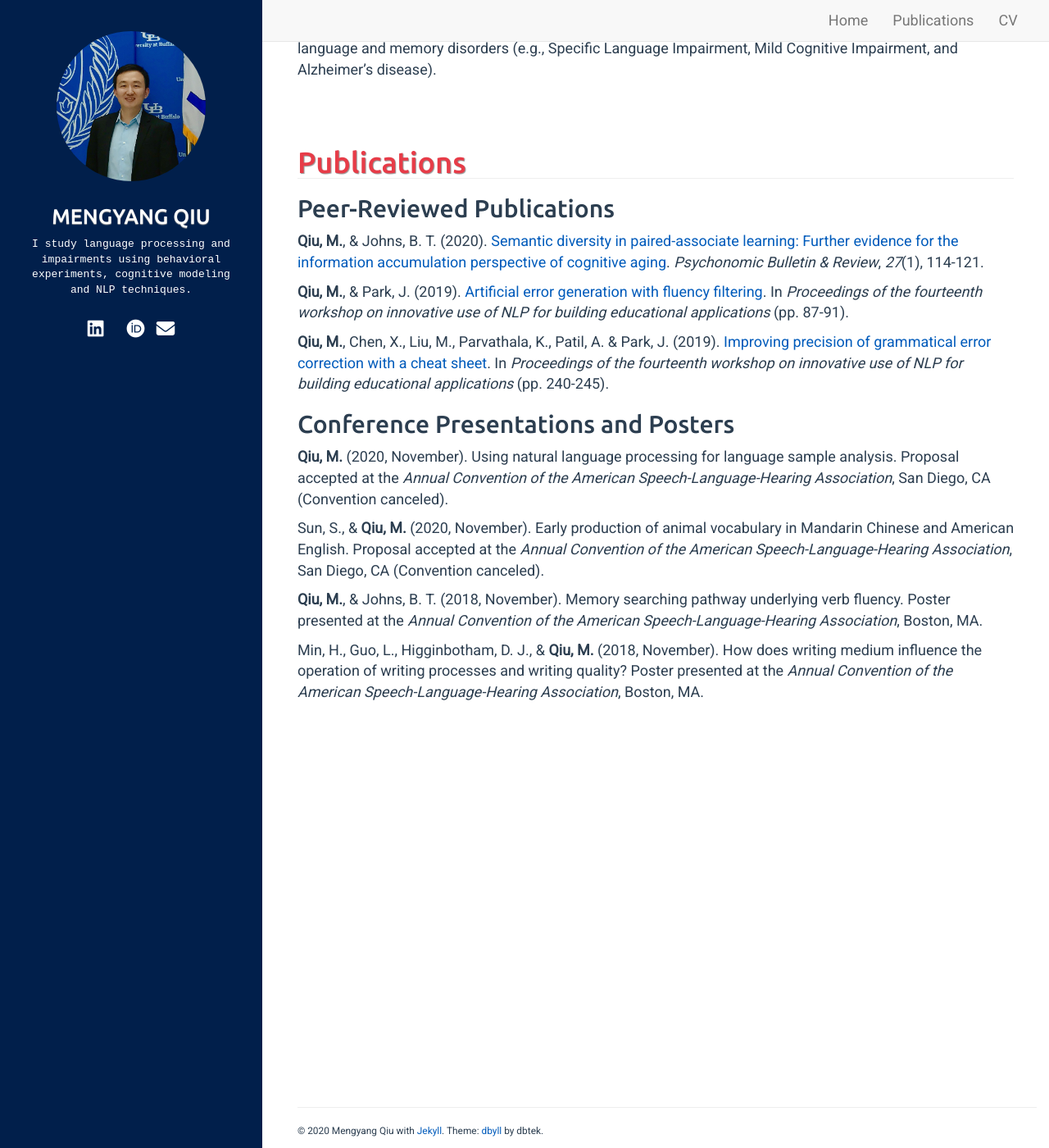
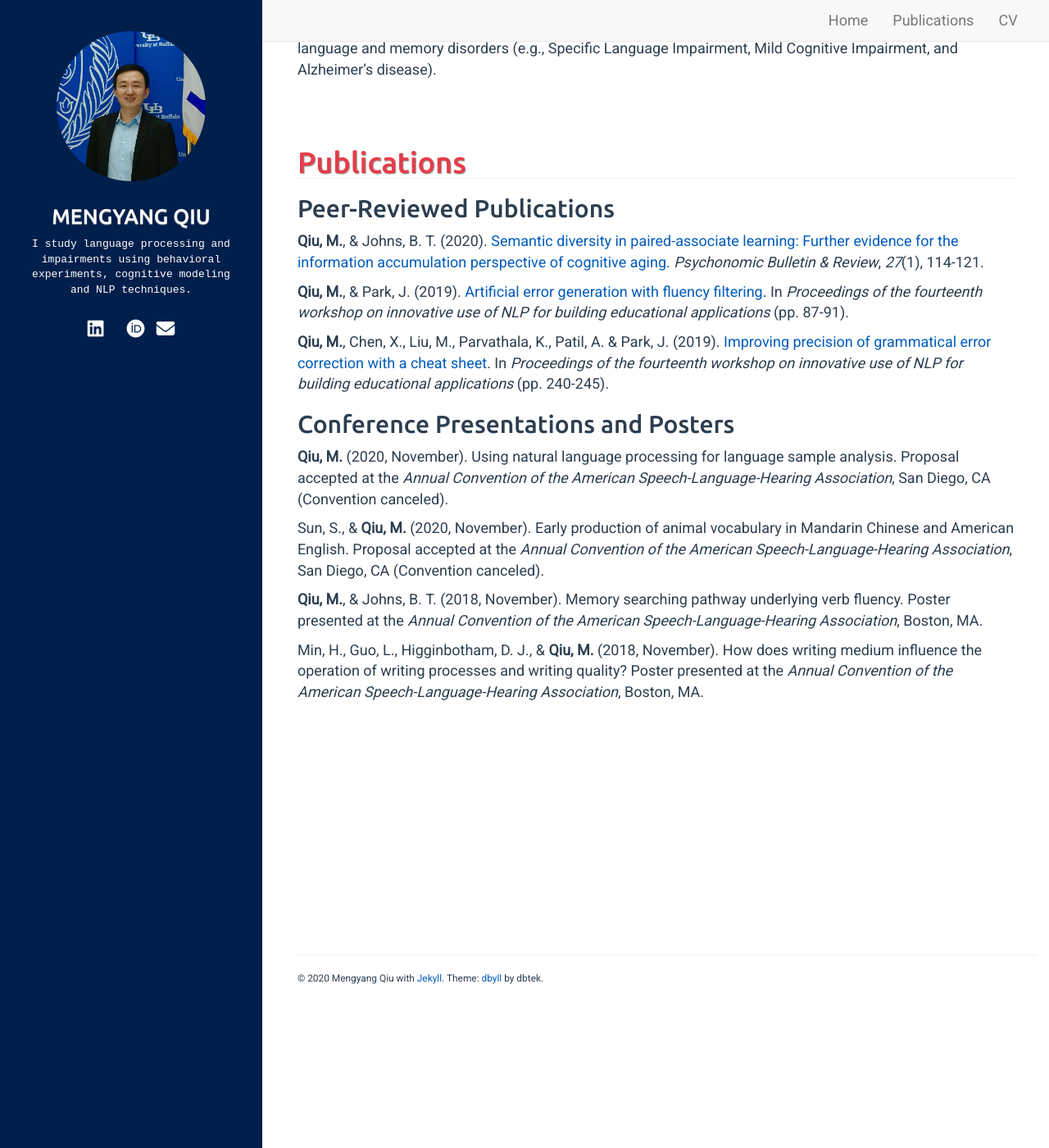
Before and after one commit to mengyangq/mengyangq.github.io, a Jekyll site: the page built from index.html, in a window 1280 px wide and 1400 px high, scrolled down 301 px. Shown: the whole window at 82% size. Built offline with Jekyll 4.4.1, drawn with Linux system fonts in a browser that asks for light colours; nearby versions of some CDN libraries; a style sheet for code colours, icons or effects is not loaded.

Commit message:
Sat Sep 26 17:48:25 EDT 2020

```diff
--- a/assets/css/style.css
+++ b/assets/css/style.css
@@ -9,7 +9,7 @@ body {
   padding-right: 3%;
   /*padding-top: 45px;*/
   padding-left: 3%;
-  padding-bottom: 25%;
+  padding-bottom: 15%;
 }
 
 .sidebar {
@@ -239,7 +239,7 @@ footer {
   font-family: "Ubuntu";
   /*font-size:xx-small;*/
   padding-left: 3%;
-  padding-top: 25%;
+  padding-top: 15%;
 }
 
 .navbar-default .navbar-nav > li > a:hover,
```
